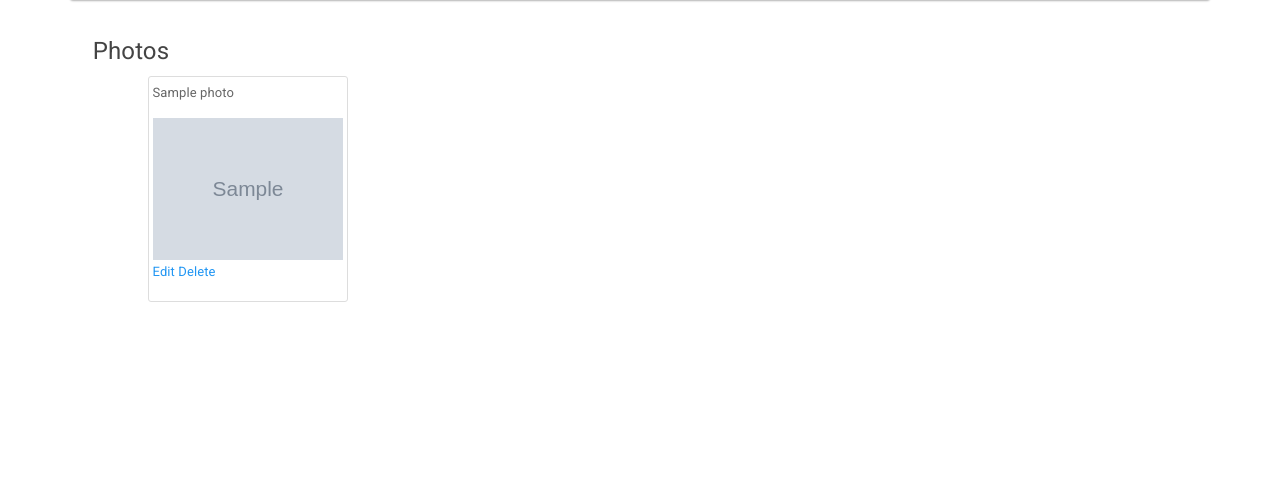
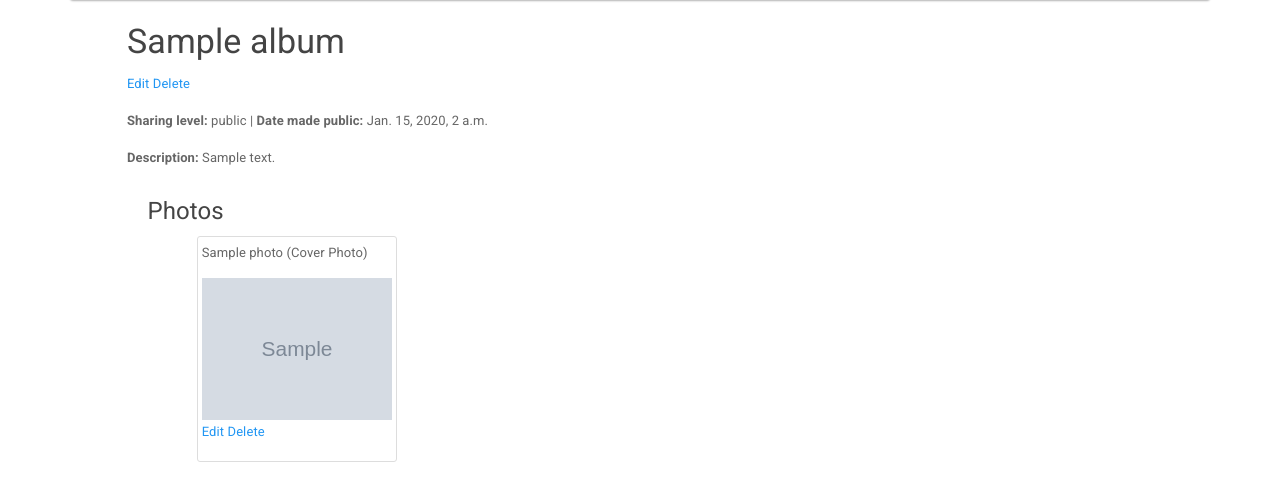
Before and after one commit to WillWeatherford/django-imager, a Django app: page /images/album/1/ in a window 1280 px wide. Shown: the part 64-565 px from the top of the page. Run offline with Django 3.2, Linux system fonts and the light colour scheme; a user stored in the database is signed in; tables that the repository leaves empty hold one stand-in row (values such as "Sample post"); grey boxes marked "Sample" are stand-in pictures; some libraries are stand-ins or nearby versions.

Commit message:
Updated album to show album details on album detail page. Also notated cover photo.

```diff
--- a/imagersite/imager_images/templates/imager_images/album.html
+++ b/imagersite/imager_images/templates/imager_images/album.html
@@ -1,5 +1,6 @@
 {% extends "base.html" %}
 {% load thumbnail %}
+{% load staticfiles %}
 
 {% block title %}
   {{object.title}}
@@ -7,12 +8,28 @@
 
 {% block content %}
 
-<div class="lib_block">
+<section class="single-album">
+  <article class="single-album-info">
+    <h3>{{object.title}}</h3>
+    {% if object.owner == user %}
+      <p class='edit-delete edit-delete-album'>
+        <a class='edit-album' href="{% url 'edit_album' pk=album.pk %}">Edit</a>
+        <a class='delete-album' href="{% url 'delete_album' pk=album.pk %}">Delete</a>
+      </p>
+    {% endif %}
+    <p><strong>Sharing level:</strong> {{object.published}} | <strong>Date made public:</strong> {{object.date_published}}</p>
+    <p><strong>Description:</strong> {{object.description}}</p>
+  </article>
+  <div class="lib-block">
     <h4>Photos</h4>
     <section class="photos">
       {% for photo in object.photos.all %}
         <div class="thumbnail">
-        <p class="photo-title">{{photo.title}}</p>
+          <p class="photo-title">{{photo.title}}
+            {% if photo == object.cover %}
+              <span>(Cover Photo)</span>
+            {% endif %}
+          </p>
           {% thumbnail photo.img_file "200" as file %}
             <a href="{% url 'photo_detail' pk=photo.pk %}">
               <img src="{{file.url}}">
@@ -32,5 +49,7 @@
       {% endfor %}
     </section>
   </div>
+</section>
+
 
 {% endblock %}
--- a/imagersite/imager_images/templates/imager_images/library.html
+++ b/imagersite/imager_images/templates/imager_images/library.html
@@ -37,7 +37,7 @@
     </section>
   </div>
 
-  <div class="lib_block">
+  <div class="lib-block">
     <h4>Photos</h4>
     <section class="photos">
       {% for photo in user.photos.all %}
--- a/imagersite/imagersite/test_data_views.py
+++ b/imagersite/imagersite/test_data_views.py
@@ -241,7 +241,6 @@ class AuthenticatedCase(TestCase):
 
     def test_edit_album(self):
         """Test that user can add a photo to their albums."""
-        import pdb; pdb.set_trace()
         for session in self.users_sessions:
             user = session['user']
             client = session['client']
```
Also changed, not shown: imagersite/imager_images/templates/imager_images/photo.html (+6 -6 lines). Lines whose indentation alone changed are shown as unchanged.
